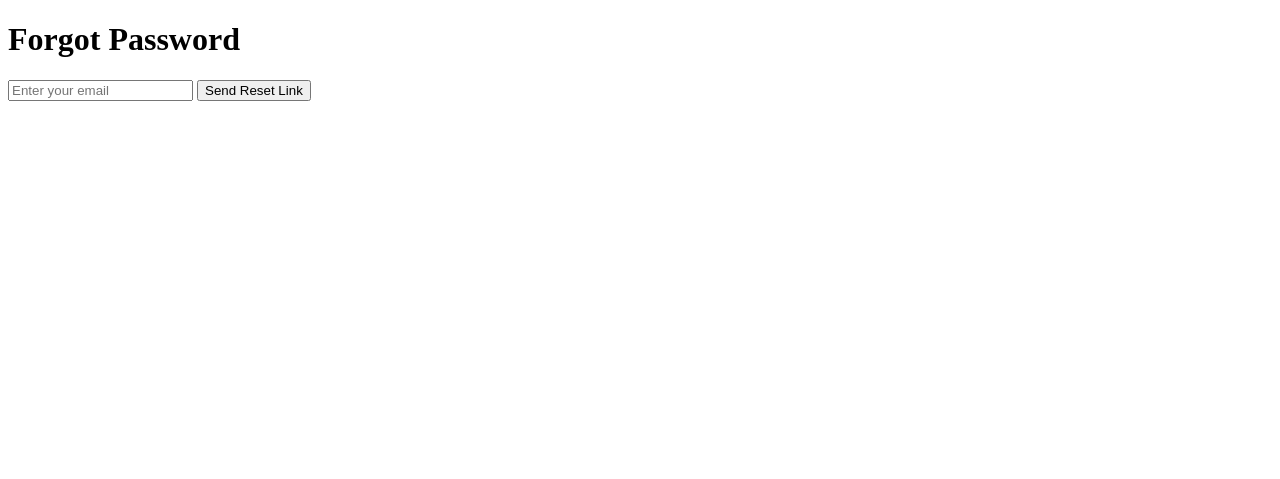
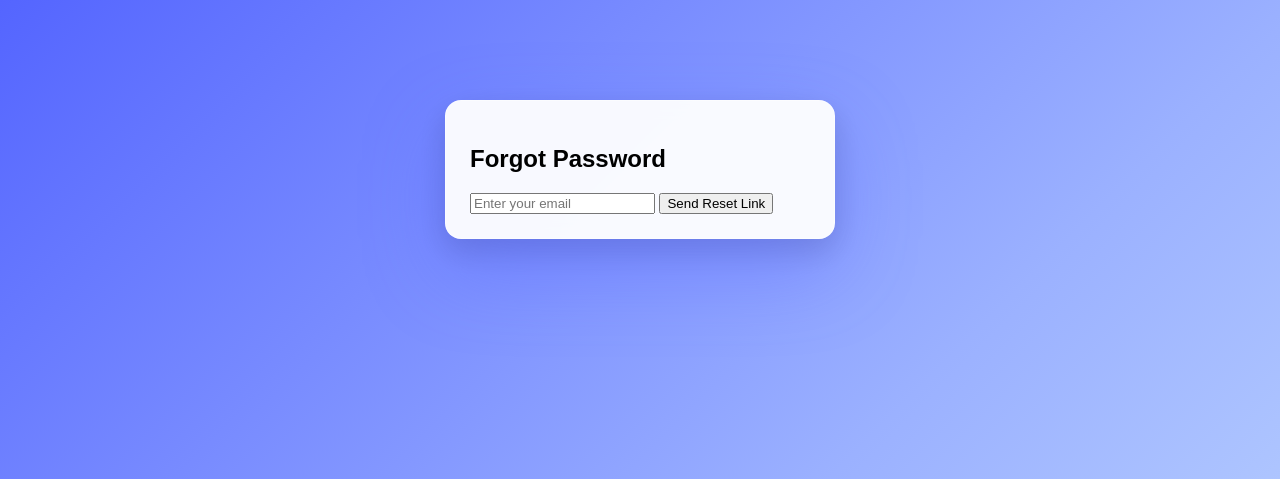
Before and after one commit to sarcho22/secure-app, a Python web app: template templates/forgot_password.html in a window 1280 px wide. Shown: the top 479 px of the page. Before the commit the page ends 101 px from the top, so only its background shows below. Run offline with Jinja, Linux system fonts and the light colour scheme; the template is opened without the code that fills it, so the values that code supplies are empty.

Commit message:
css for reset password

```diff
--- a/templates/forgot_password.html
+++ b/templates/forgot_password.html
@@ -2,14 +2,18 @@
 <html>
 <head>
     <title>Forgot Password</title>
+    <link rel="stylesheet" href="/static/css/style.css">
 </head>
 <body>
-    <h1>Forgot Password</h1>
+    <div class="container">
+        <h2>Forgot Password</h1>
 
-    <form id="forgotPasswordForm">
-        <input type="email" id="email" placeholder="Enter your email" required>
-        <button type="submit">Send Reset Link</button>
-    </form>
+        <form id="forgotPasswordForm">
+            <input type="email" id="email" placeholder="Enter your email" required>
+            <button type="submit">Send Reset Link</button>
+        </form>
+    </div>
+
 
     <script>
         document.getElementById("forgotPasswordForm").addEventListener("submit", async function(e) {
--- a/templates/reset_password.html
+++ b/templates/reset_password.html
@@ -2,8 +2,10 @@
 <html>
 <head>
     <title>Reset Password</title>
+    <link rel="stylesheet" href="/static/css/style.css">
 </head>
 <body>
+    <div class="container">
         <h1>Reset Password</h1>
 
         <form id="resetForm">
@@ -12,6 +14,8 @@
             <input type="password" id="confirm_password" placeholder="Confirm password" required>
             <button type="submit">Reset Password</button>
         </form>
+    </div>
+
 
     <script>
         document.getElementById("resetForm").addEventListener("submit", async function(e) {
```
Lines whose indentation alone changed are shown as unchanged.
